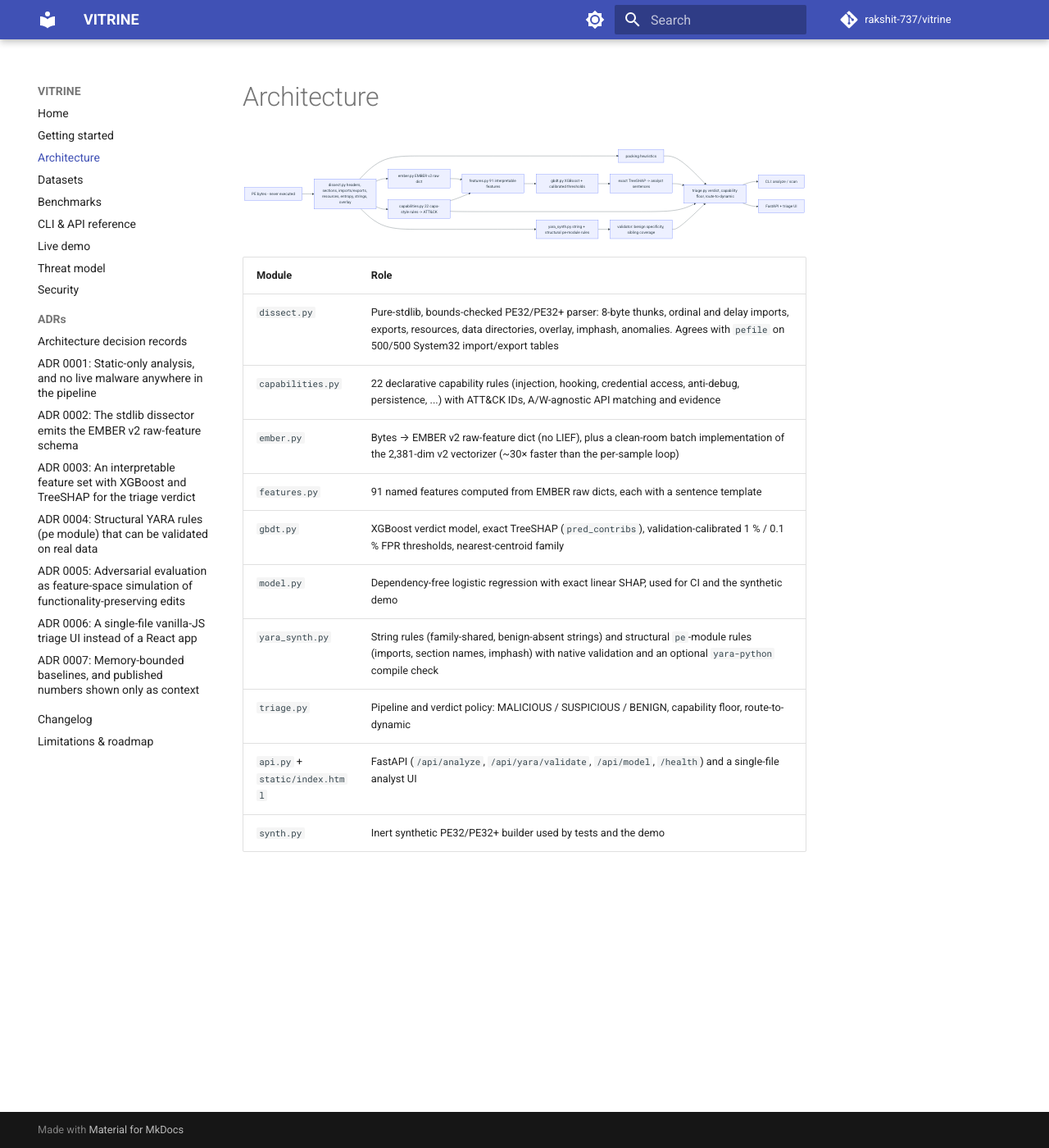
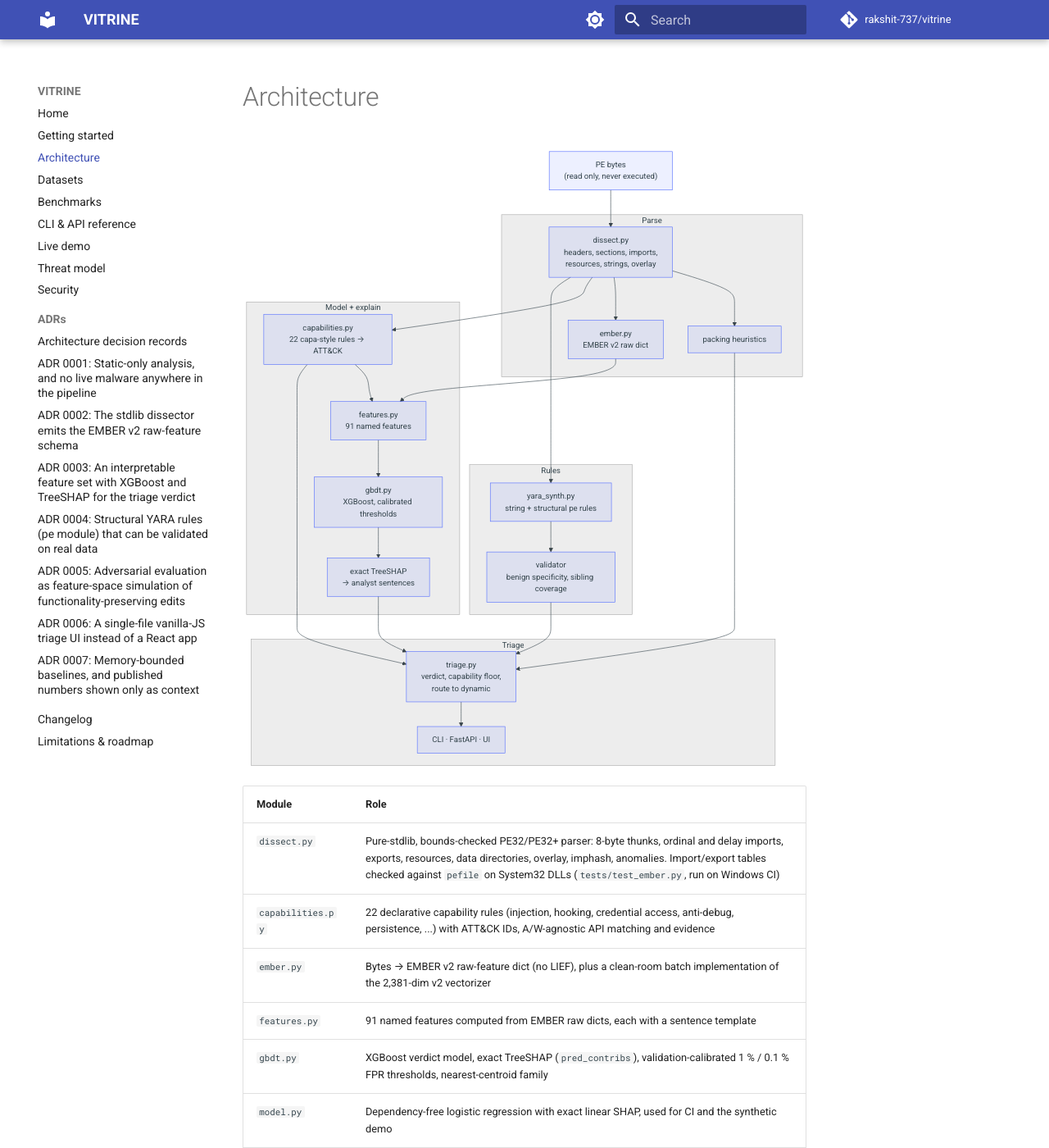
Before and after one commit to rakshit-737/vitrine, an MkDocs documentation site: the page built from docs/architecture.md, in a window 1280 px wide and 1400 px high. Shown: the whole window at 82% size. Built offline with MkDocs 1.6.1 and Material for MkDocs 9.7.7, drawn with Linux system fonts in a browser that asks for light colours; comment, search, counter and statistics services are not loaded.

Commit message:
docs: readable top-to-bottom architecture diagram with quoted labels; drop unsourced pefile/speed figures
Also add entry_hash='chars' (elastic/ember-compatible entry-section hashing) to vectorize_many
and document the 50-dim deviation of the default.

Co-Authored-By: Claude <noreply@anthropic.com>

````diff
--- a/docs/architecture.md
+++ b/docs/architecture.md
@@ -1,30 +1,44 @@
 # Architecture
 
 ```mermaid
-flowchart LR
-  F["PE bytes - never executed"] --> D["dissect.py headers, sections, imports/exports, resources, entropy, strings, overlay"]
-  D --> P["packing heuristics"]
-  D --> CAP["capabilities.py 22 capa-style rules -> ATT&CK"]
-  D --> E["ember.py EMBER v2 raw dict"]
-  E --> FE["features.py 91 interpretable features"]
+flowchart TB
+  F["PE bytes<br/>(read only, never executed)"] --> D
+  subgraph Parse
+    D["dissect.py<br/>headers, sections, imports,<br/>resources, strings, overlay"]
+    P["packing heuristics"]
+    E["ember.py<br/>EMBER v2 raw dict"]
+  end
+  subgraph Model["Model + explain"]
+    CAP["capabilities.py<br/>22 capa-style rules → ATT&CK"]
+    FE["features.py<br/>91 named features"]
+    ML["gbdt.py<br/>XGBoost, calibrated thresholds"]
+    SH["exact TreeSHAP<br/>→ analyst sentences"]
+  end
+  subgraph Rules
+    YG["yara_synth.py<br/>string + structural pe rules"]
+    VAL["validator<br/>benign specificity, sibling coverage"]
+  end
+  subgraph Triage
+    T["triage.py<br/>verdict, capability floor,<br/>route to dynamic"]
+    OUT["CLI · FastAPI · UI"]
+  end
+  D --> P
+  D --> E
+  D --> CAP
+  E --> FE
   CAP --> FE
-  FE --> ML["gbdt.py XGBoost + calibrated thresholds"]
-  ML --> SH["exact TreeSHAP -> analyst sentences"]
-  D --> YG["yara_synth.py string + structural pe-module rules"]
-  YG --> VAL["validator: benign specificity, sibling coverage"]
-  P --> T["triage.py verdict, capability floor, route-to-dynamic"]
-  SH --> T
+  FE --> ML --> SH --> T
+  D --> YG --> VAL --> T
+  P --> T
   CAP --> T
-  VAL --> T
-  T --> CLI["CLI: analyze / scan"]
-  T --> API["FastAPI + triage UI"]
+  T --> OUT
 ```
 
 | Module | Role |
 | --- | --- |
-| `dissect.py` | Pure-stdlib, bounds-checked PE32/PE32+ parser: 8-byte thunks, ordinal and delay imports, exports, resources, data directories, overlay, imphash, anomalies. Agrees with `pefile` on 500/500 System32 import/export tables |
+| `dissect.py` | Pure-stdlib, bounds-checked PE32/PE32+ parser: 8-byte thunks, ordinal and delay imports, exports, resources, data directories, overlay, imphash, anomalies. Import/export tables checked against `pefile` on System32 DLLs (`tests/test_ember.py`, run on Windows CI) |
 | `capabilities.py` | 22 declarative capability rules (injection, hooking, credential access, anti-debug, persistence, ...) with ATT&CK IDs, A/W-agnostic API matching and evidence |
-| `ember.py` | Bytes → EMBER v2 raw-feature dict (no LIEF), plus a clean-room batch implementation of the 2,381-dim v2 vectorizer (~30× faster than the per-sample loop) |
+| `ember.py` | Bytes → EMBER v2 raw-feature dict (no LIEF), plus a clean-room batch implementation of the 2,381-dim v2 vectorizer |
 | `features.py` | 91 named features computed from EMBER raw dicts, each with a sentence template |
 | `gbdt.py` | XGBoost verdict model, exact TreeSHAP (`pred_contribs`), validation-calibrated 1 % / 0.1 % FPR thresholds, nearest-centroid family |
 | `model.py` | Dependency-free logistic regression with exact linear SHAP, used for CI and the synthetic demo |
````
Also changed, not shown: README.md (+31 -17 lines), docs/adr/0002-own-extractor-emits-ember-schema.md (+1 -1 lines), 2 other files.
